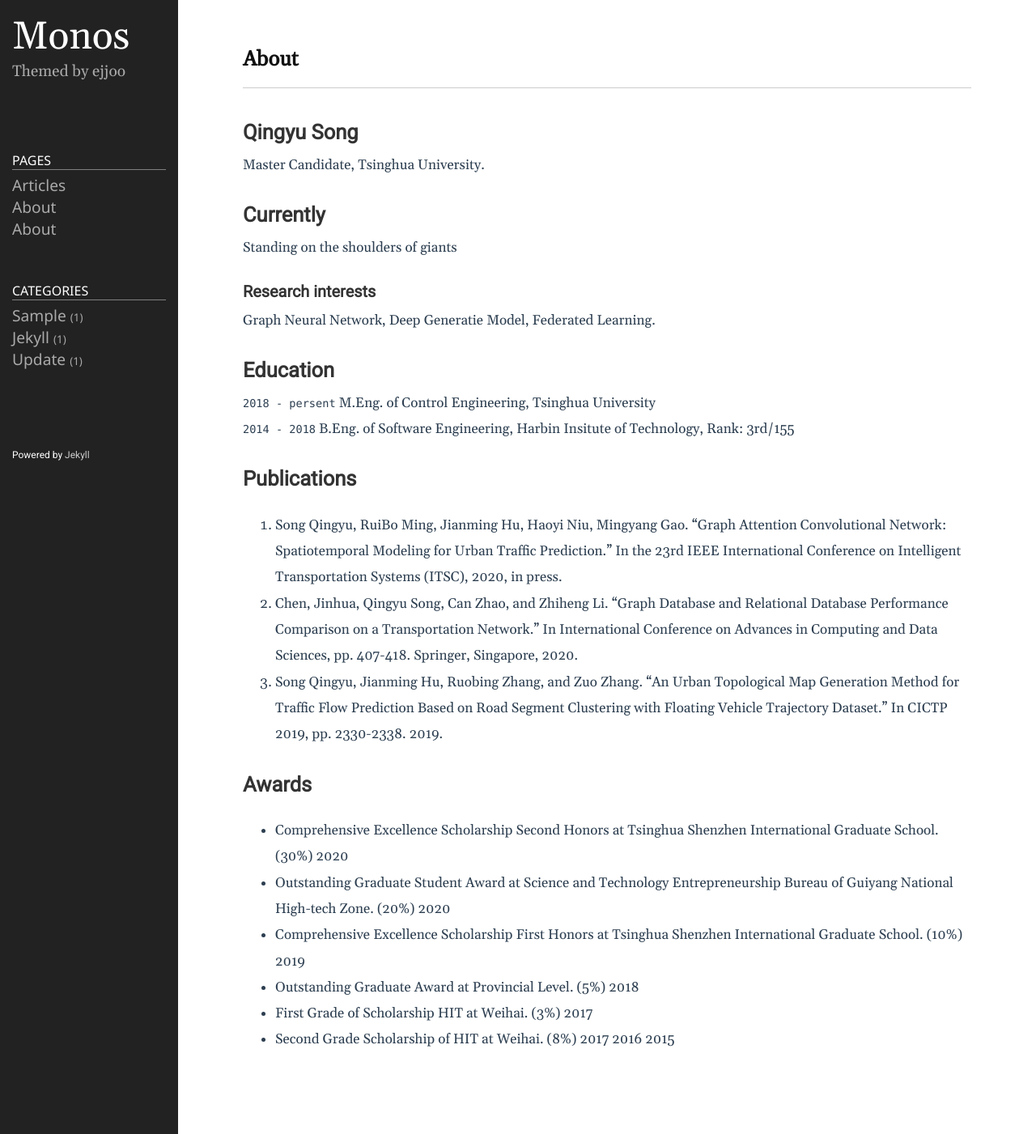
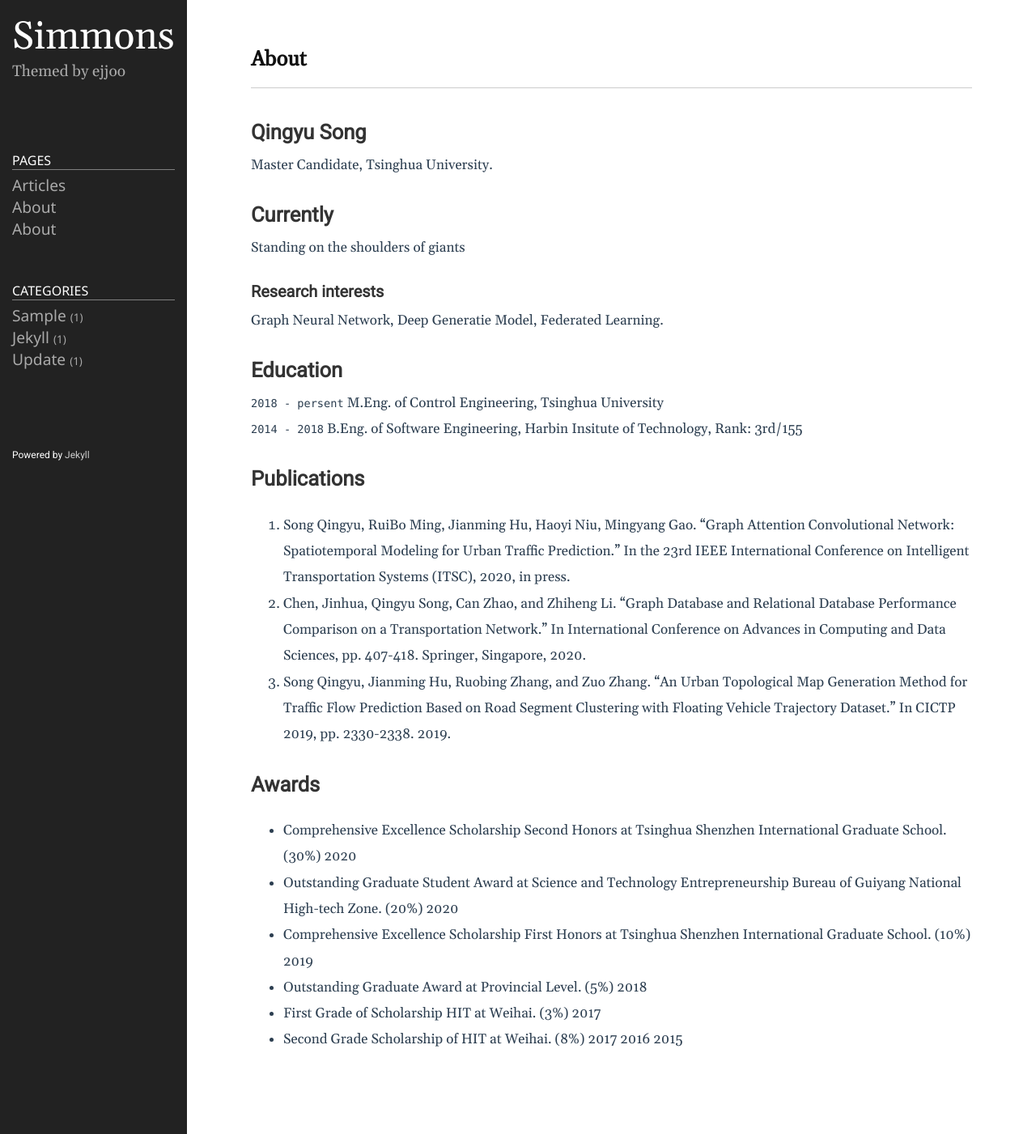
Before and after one commit to simmonssong/old_simmonssong.github.io, a Jekyll site: the page built from about.md, in a window 1280 px wide. Shown: the whole page at 81% size. Built offline with Jekyll 4.4.1, drawn with Linux system fonts in a browser that asks for light colours.

Commit message:
Update _config.yml

```diff
--- a/_config.yml
+++ b/_config.yml
@@ -18,13 +18,13 @@
 # You can create any custom variable you would like, and they will be accessible
 # in the templates via {{ site.myvariable }}.
 
-title: Monos
-email: ejjoo7994@gmail.com
+title: Simmons
+email: simmonssong@gmail.com
 description: >- # this means to ignore newlines until "baseurl:"
   Themed by ejjoo
 # baseurl: "/" # the subpath of your site, e.g. /blog
 # url: "http://ejjoo.github.io" # the base hostname & protocol for your site, e.g. http://example.com
-github_username: ejjoo
+github_username: simmonssong
 highlighter: rouge
 svg:
   optimize: true
```
